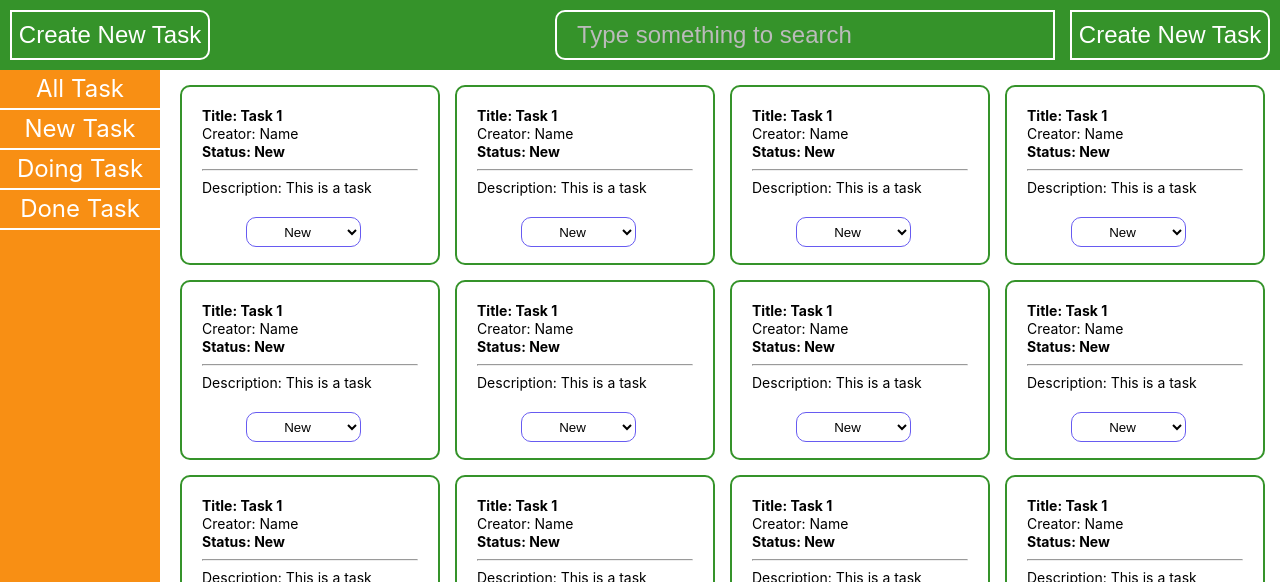
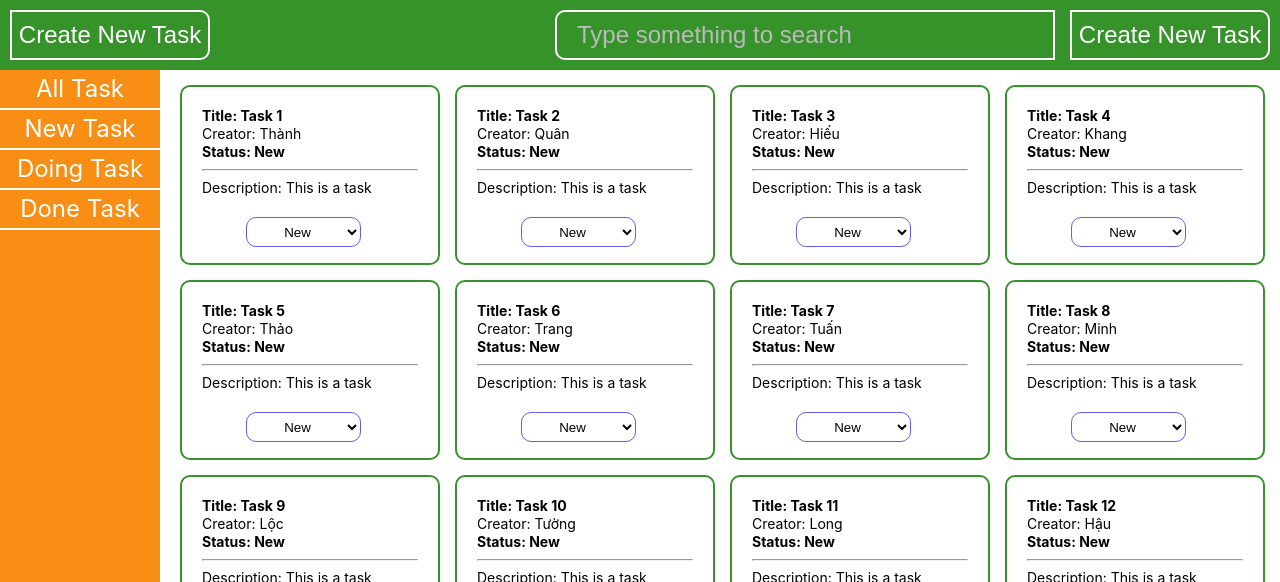
Before and after one commit to hoanglamgp/training-react, a React (Create React App) app in the folder demo-react/: page / in a window 1280 px wide. Shown: the top 582 px of the page. Built offline with nearby package versions, Linux system fonts and the light colour scheme.

Commit message:
Upto homework code

```diff
--- a/demo-react/src/components/TodoItem/index.jsx
+++ b/demo-react/src/components/TodoItem/index.jsx
@@ -1,34 +1,95 @@
 import React from 'react';
+import { useState } from 'react';
 
 import './style.scss';
 
-const TodoItem = (props) => {
+const data = [
+  {
+    title : "Task 1"
+,      name : "Thành"
+  },
+  {
+    title : "Task 2"
+,      name : "Quân"
+  },
+  {
+    title : "Task 3"
+,      name : "Hiếu"
+  },
+  {
+    title : "Task 4"
+,      name : "Khang"
+  },
+  {
+    title : "Task 5"
+,      name : "Thảo"
+  },
+  {
+    title : "Task 6"
+,      name : "Trang"
+  },
+  {
+    title : "Task 7"
+,      name : "Tuấn"
+  },
+  {
+    title : "Task 8"
+,      name : "Minh"
+  },
+  {
+    title : "Task 9"
+,      name : "Lộc"
+  },
+  {
+    title : "Task 10",
+    name : "Tường"
+  },
+  {
+    title : "Task 11",
+    name : "Long"
+  },
+  {
+    title : "Task 12",
+    name : "Hậu",
+  },
+]
+
+const TodoItem = ({status}) => {
+  const [option, setOption] =  useState (status);
+  let change = (event) => {
+    setOption(event.target.value);
+  };
+
+
+
   return (
+    data.map(item => (
     <div className="card">
       <div className="card__container">
         <p className="card__title">
           <label>Title: </label>
-          <label>Task 1</label>
+          <label>{item.title}</label>
         </p>
         <p className="card__creator">
           <label>Creator: </label>
-          <label>Name</label>
+          <label>{item.name}</label>
         </p>
         <p className="card__status">
-          <label>Status: </label>
-          <label>New</label>
+          <label id="status">Status:  </label>
+          <label >{option}</label>
+
         </p>
         <hr className="card__lineBreak" />
         <p className="card__description">Description: This is a task</p>
       </div>
       <div >
-        <select className="card__select" >
+        <select className="card__select" onChange={change} >
           <option value="New">New</option>
           <option value="Doing">Doing</option>
           <option value="Done">Done</option>
         </select>
       </div>
-    </div>
+    </div> ))
   );
 };
 
--- a/demo-react/src/components/TodoList/index.jsx
+++ b/demo-react/src/components/TodoList/index.jsx
@@ -6,20 +6,11 @@ import './style.scss';
 
 const TodoList = (props) => {
 
+
   return (
+
     <div className="todos">
-      <TodoItem />
-      <TodoItem />
-      <TodoItem />
-      <TodoItem />
-      <TodoItem />
-      <TodoItem />
-      <TodoItem />
-      <TodoItem />
-      <TodoItem />
-      <TodoItem />
-      <TodoItem />
-      <TodoItem />
+      <TodoItem status="New"/>
     </div>
   );
 };
```
